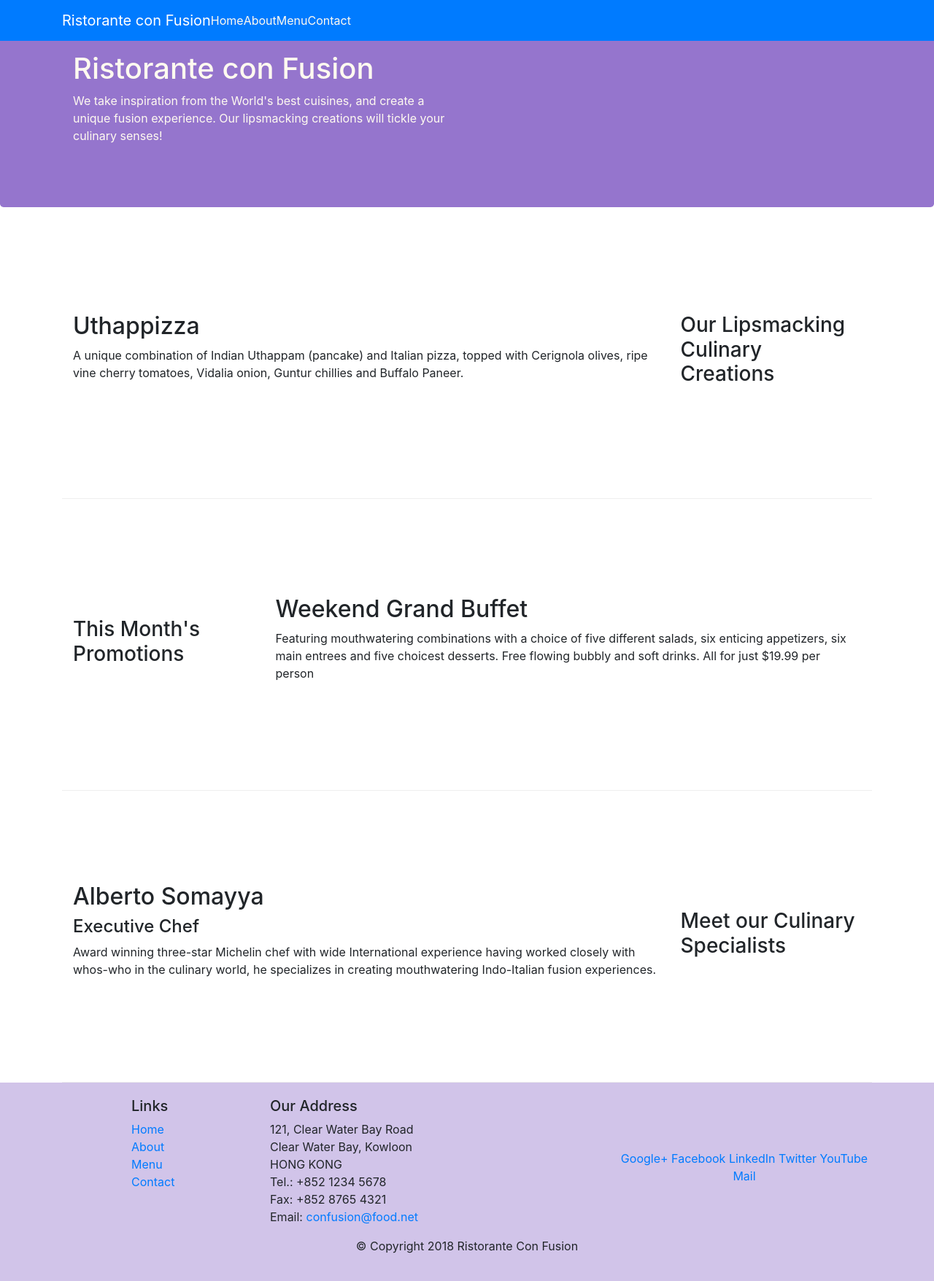
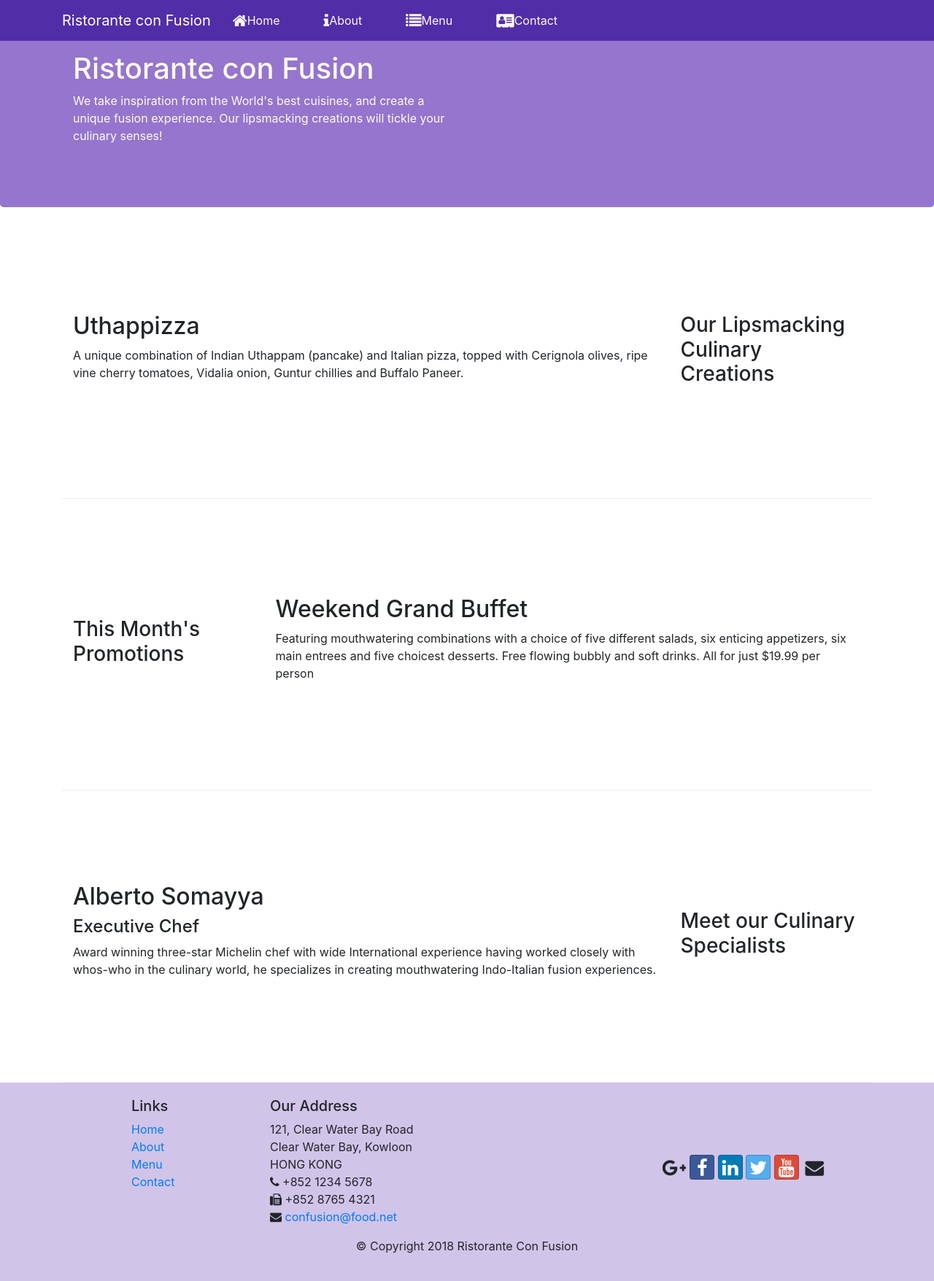
Before and after one commit to praveen420coder/nodejs, a website: page index.html in a window 1280 px wide. Shown: the whole page at 73% size. Drawn offline with nearby package versions, Linux system fonts and the light colour scheme.

Commit message:
add icon

```diff
--- a/css/styles.css
+++ b/css/styles.css
@@ -38,3 +38,7 @@
 .navbar-dark{
   background-color: #512DA8;
 }
+.navbar-nav > li{
+  padding-left:30px;
+  padding-right:30px;
+}
--- a/index.html
+++ b/index.html
@@ -10,12 +10,14 @@
     <!-- Bootstrap CSS -->
 
     <link rel="stylesheet" href="node_modules/bootstrap/dist/css/bootstrap.min.css">
+    <link rel="stylesheet" href="node_modules/font-awesome/css/font-awesome.min.css">
+    <link rel="stylesheet" href="node_modules/bootstrap-social/bootstrap-social.css">
     <link rel="stylesheet" href="css/styles.css">
     <title>Ristorante Con Fusion</title>
 </head>
 
 <body>
-    <nav class="navbar navbar-dark navbar-expand-sm bg-primary fixed-top">
+    <nav class="navbar navbar-dark navbar-expand-sm  fixed-top">
       <div class="container">
         <button class="navbar-toggler" type="button" data-toggle="collapse" data-target="#Navbar">
           <span class="navbar-togggler-icon"></span>
@@ -24,10 +26,10 @@
         <a class="navbar-brand mr-auto" href="#">Ristorante con Fusion</a>
         <div class="collapse navbar-collapse" id="Navbar">
           <ul class="navbar-nav mr-auto">
-            <li class="nav-items active "><a class="nav-links" href="#">Home</a></li>
-            <li class="nav-items"><a class="nav-links" href="./aboutus.html">About</a></li>
-            <li class="nav-items"><a class="nav-links" href="#">Menu</a></li>
-            <li class="nav-items"><a class="nav-links" href="#">Contact</a></li>
+            <li class="nav-items active "><a class="nav-links" href="#"><span class="fa fa-home fa-lg"></span>Home</a></li>
+            <li class="nav-items"><a class="nav-links" href="./aboutus.html"><span class="fa fa-info fa-lg"></span>About</a></li>
+            <li class="nav-items"><a class="nav-links" href="#"><span class="fa fa-list fa-lg"></span>Menu</a></li>
+            <li class="nav-items"><a class="nav-links" href="#"><span class="fa fa-address-card fa-lg"></span>Contact</a></li>
           </ul>
         </div>
       </div>
@@ -87,7 +89,7 @@
                     <h5>Links</h5>
                     <ul class="list-unstyled">
                         <li><a href="#">Home</a></li>
-                        <li><a href="#">About</a></li>
+                        <li><a href="./aboutus.html">About</a></li>
                         <li><a href="#">Menu</a></li>
                         <li><a href="#">Contact</a></li>
                     </ul>
@@ -98,19 +100,19 @@
 		              121, Clear Water Bay Road<br>
 		              Clear Water Bay, Kowloon<br>
 		              HONG KONG<br>
-		              Tel.: +852 1234 5678<br>
-		              Fax: +852 8765 4321<br>
-		              Email: <a href="mailto:confusion@food.net">confusion@food.net</a>
+		              <i class="fa fa-phone"></i> +852 1234 5678<br>
+		              <i class="fa fa-fax"></i> +852 8765 4321<br>
+		              <i class="fa fa-envelope"></i> <a href="mailto:confusion@food.net">confusion@food.net</a>
 		           </address>
                 </div>
                 <div class="col-12 col-sm-4 align-self-center">
                     <div class="text-center">
-                        <a href="http://google.com/+">Google+</a>
-                        <a href="http://www.facebook.com/profile.php?id=">Facebook</a>
-                        <a href="http://www.linkedin.com/in/">LinkedIn</a>
-                        <a href="http://twitter.com/">Twitter</a>
-                        <a href="http://youtube.com/">YouTube</a>
-                        <a href="mailto:">Mail</a>
+                      <a class="btn btn-social-icon btn-gooogle" href="http://google.com/+"><i class="fa fa-google-plus fa-lg"></i></a>
+                      <a class="btn btn-social-icon btn-facebook" href="http://www.facebook.com/profile.php?id="><i class="fa fa-facebook fa-lg"></i></a>
+                      <a class="btn btn-social-icon btn-linkedin" href="http://www.linkedin.com/in/"><i class="fa fa-linkedin fa-lg"></i></a>
+                      <a class="btn btn-social-icon btn-twitter" href="http://twitter.com/"><i class="fa fa-twitter fa-lg"></i></a>
+                      <a class="btn btn-social-icon btn-google" href="http://youtube.com/"><i class="fa fa-youtube fa-lg"></i></a>
+                      <a class="btn btn-social-icon" href="mailto:"><i class="fa fa-envelope fa-lg"></i></a>
                     </div>
                 </div>
            </div>
--- a/package.json
+++ b/package.json
@@ -15,6 +15,8 @@
   },
   "dependencies": {
     "bootstrap": "^4.5.3",
+    "bootstrap-social": "^5.1.1",
+    "font-awesome": "^4.7.0",
     "jquery": "^3.5.1",
     "popper.js": "^1.16.1"
   }
```
Also changed, not shown: aboutus.html (+13 -11 lines), 1 other file.
